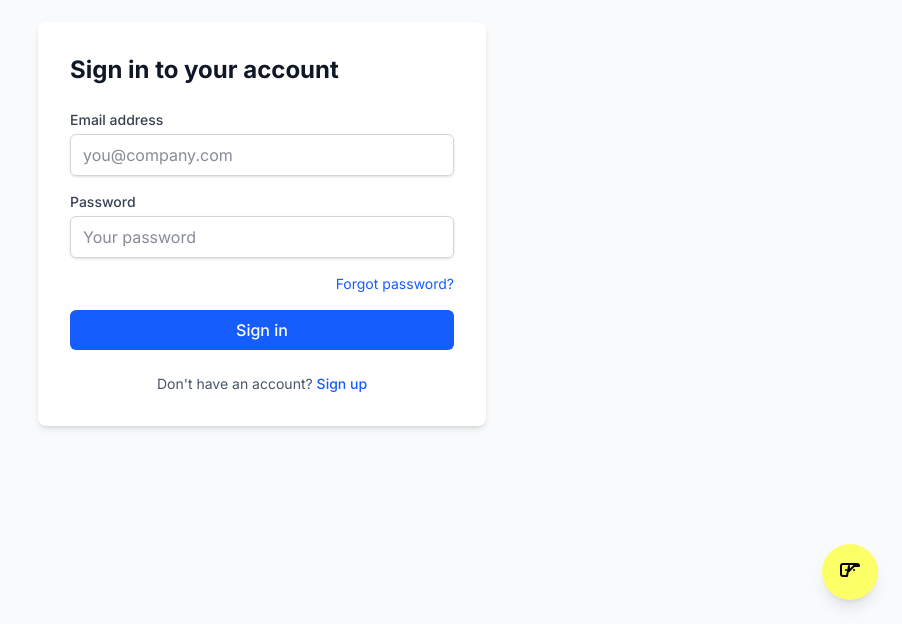
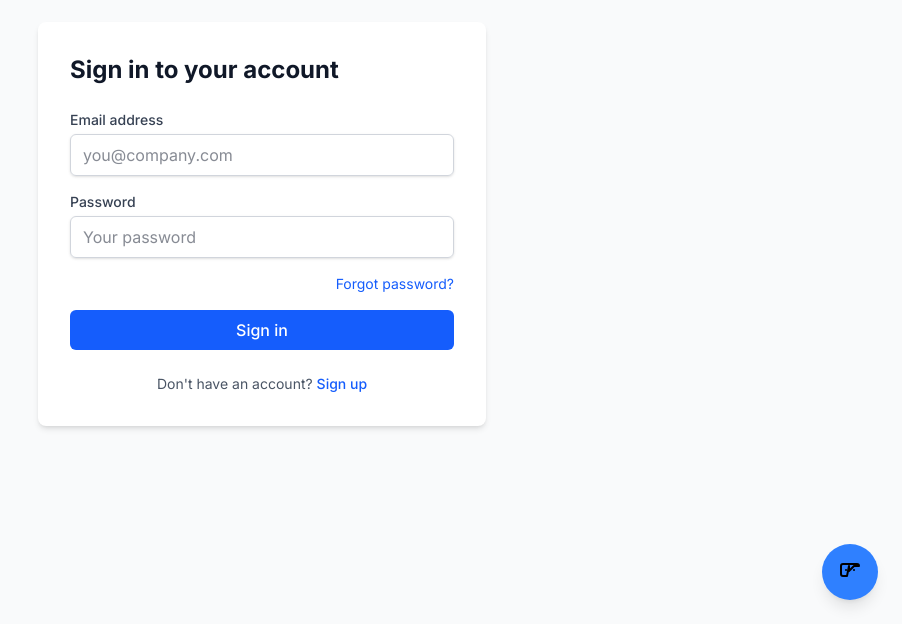
Before and after one commit to teamcarrillo405-hub/GovRFP, a Next.js app: page /login in a window 1280 px wide. Shown: the part 176-800 px from the top of the page, without its empty margins (378-1280 px from the left). Built offline with nearby package versions, Linux system fonts and the light colour scheme.

Commit message:
fix: update ChatWidget accent to Avero Electric Blue (#2F80FF)
Co-Authored-By: Claude Sonnet 4.6 <noreply@anthropic.com>

```diff
--- a/src/app/layout.tsx
+++ b/src/app/layout.tsx
@@ -30,7 +30,7 @@ export default function RootLayout({
         {children}
         <Toaster position="bottom-right" richColors closeButton />
         <ChatWidget
-          accentColor="#FDFF66"
+          accentColor="#2F80FF"
           title="ProposalAI Assistant"
           subtitle="Ask about features, the workflow, or getting started"
           emptyText="Hi! Ask me anything about ProposalAI — how it works, the free trial, or writing proposals."
```
